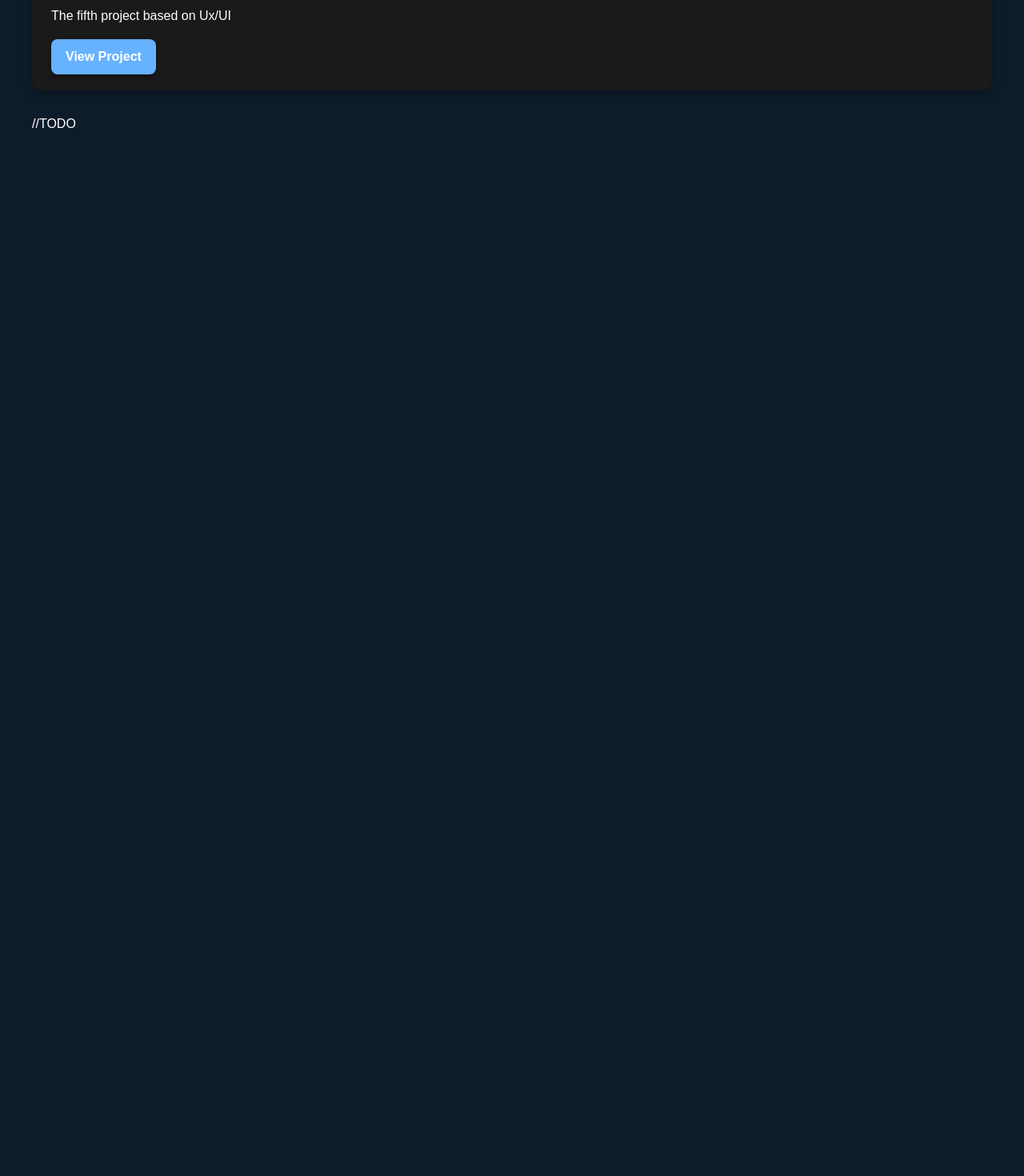
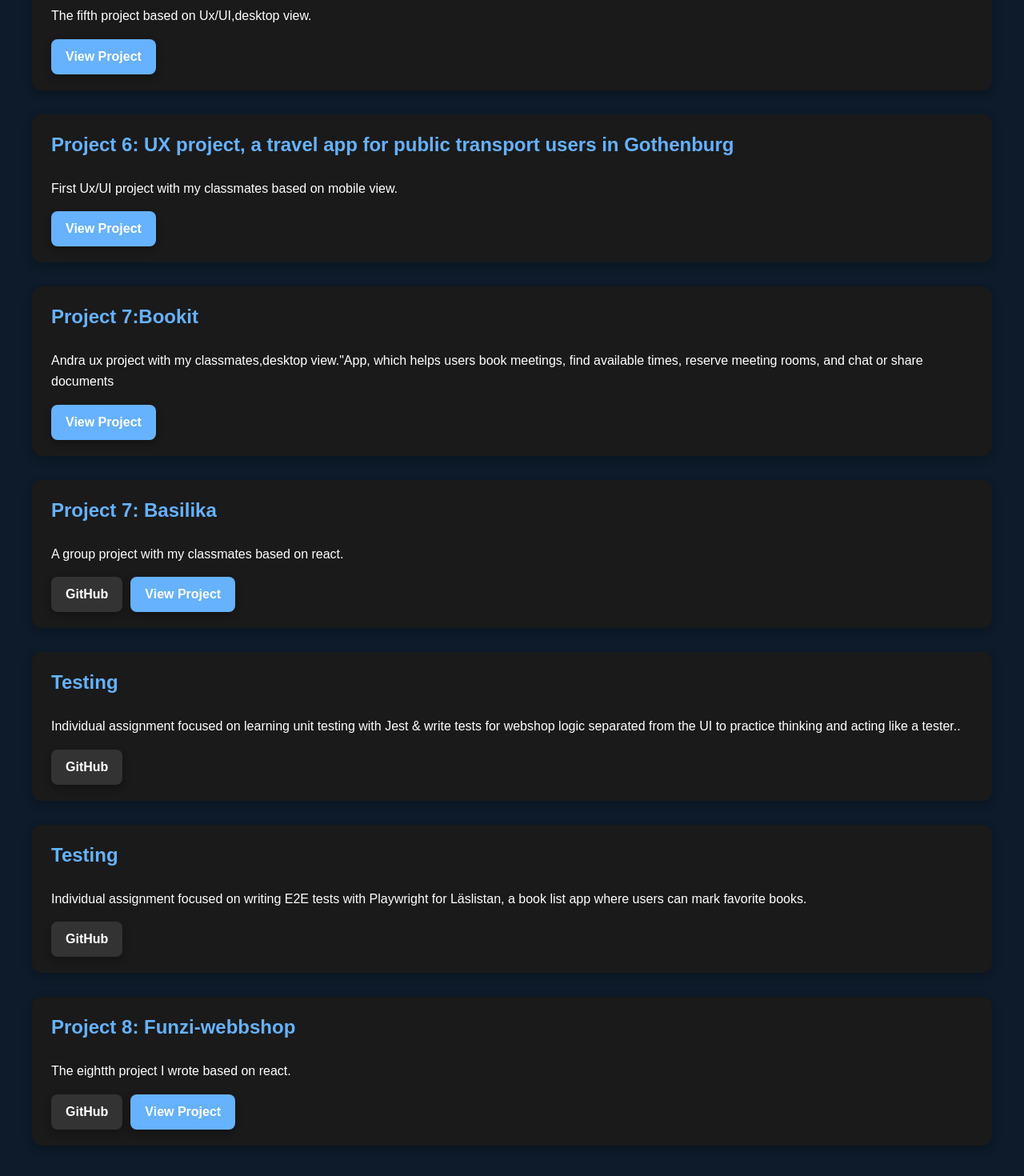
Before and after one commit to MalahatM/my-portfolio, a React (Vite) app: page /projects in a window 1280 px wide. Shown: the part 1090-2560 px from the top of the page at 80% size. Before the commit the page ends 1317 px from the top, so only its background shows below. Built offline with nearby package versions, Linux system fonts and the light colour scheme.

Commit message:
Restore entire project

```diff
--- a/src/pages/projects.tsx
+++ b/src/pages/projects.tsx
@@ -65,15 +65,83 @@ function Projects() {
       </div>
 
 	<div className="project-card">
-        <h3>Project 5: UX project</h3>
-        <p>The fifth project based on Ux/UI</p>
+        <h3>Project 5:CyberPetz UX project </h3>
+        <p>The fifth project based on Ux/UI,desktop view.</p>
         <div className="buttons">
           <a href="https://www.figma.com/proto/3SXbJNBZvq0pHYyn8G1ffb/cyber-petz?node-id=189-2043&starting-point-node-id=189%3A2043" target="_blank" rel="noreferrer" className="view-button">
             View Project
           </a>
         </div>
       </div>
-	  //TODO
+
+	  	<div className="project-card">
+        <h3>Project 6: UX project, a travel app for public transport users in Gothenburg</h3>
+        <p>First Ux/UI project with my classmates based on mobile view.</p>
+        <div className="buttons">
+          <a href="https://www.figma.com/proto/FR8YdMnqeQBX3TTfdO9n4p/Miniprojekt-UX?node-id=133-264&starting-point-node-id=133%3A264" target="_blank" rel="noreferrer" className="view-button">
+            View Project
+          </a>
+        </div>
+      </div>
+	     <div className="project-card">
+        <h3>Project 7:Bookit</h3>
+        <p>Andra ux project with my classmates,desktop view."App, which helps users book meetings, find available times, reserve meeting rooms, and chat or share documents</p>
+        <div className="buttons">
+
+          <a href="https://www.figma.com/proto/f6PyimZQgn9BI5YKTSVOK7/Mighty-Zebras?node-id=417-468&starting-point-node-id=417%3A468" target="_blank" rel="noreferrer" className="view-button">
+            View Project
+          </a>
+        </div>
+      </div>
+
+	     <div className="project-card">
+        <h3>Project 7: Basilika</h3>
+        <p>A group project with my classmates based on react.</p>
+        <div className="buttons">
+          <a href="https://github.com/NinjaNean/basilika.git" target="_blank" rel="noreferrer" className="github-button">
+            GitHub
+          </a>
+          <a href="https://ninjanean.github.io/basilika/" target="_blank" rel="noreferrer" className="view-button">
+            View Project
+          </a>
+        </div>
+      </div>
+	  <div className="project-card">
+        <h3>Testing</h3>
+        <p>Individual assignment focused on learning unit testing with Jest & write tests for webshop logic separated from the UI to practice thinking and acting like a tester..</p>
+        <div className="buttons">
+          <a href="https://github.com/MalahatM/exam-unit-test-malahat.git" target="_blank" rel="noreferrer" className="github-button">
+            GitHub
+          </a>
+
+        </div>
+      </div>
+	    <div className="project-card">
+        <h3>Testing</h3>
+        <p>Individual assignment focused on writing E2E tests with Playwright for Läslistan, a book list app where users can mark favorite books.</p>
+        <div className="buttons">
+          <a href="https://github.com/MalahatM/laslistan-e2e.git" target="_blank" rel="noreferrer" className="github-button">
+            GitHub
+          </a>
+
+        </div>
+      </div>
+	     <div className="project-card">
+        <h3>Project 8: Funzi-webbshop</h3>
+        <p>The eightth project I wrote based on react.</p>
+        <div className="buttons">
+          <a href="https://github.com/MalahatM/funzi-webbshop.git" target="_blank" rel="noreferrer" className="github-button">
+            GitHub
+          </a>
+          <a href="https://malahatm.github.io/funzi-webbshop/" target="_blank" rel="noreferrer" className="view-button">
+            View Project
+          </a>
+        </div>
+      </div>
+
+
+
+
     </div>
   );
 }
```
